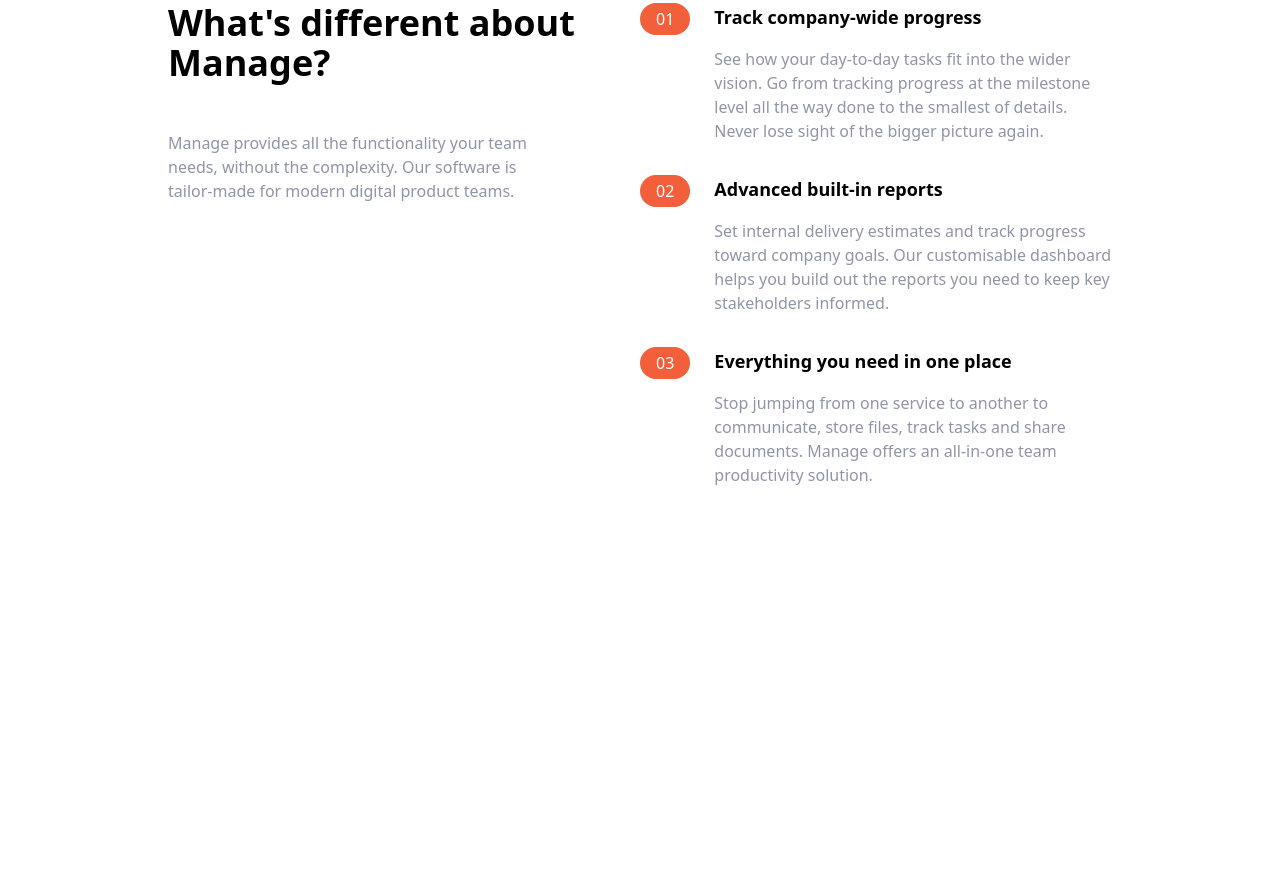
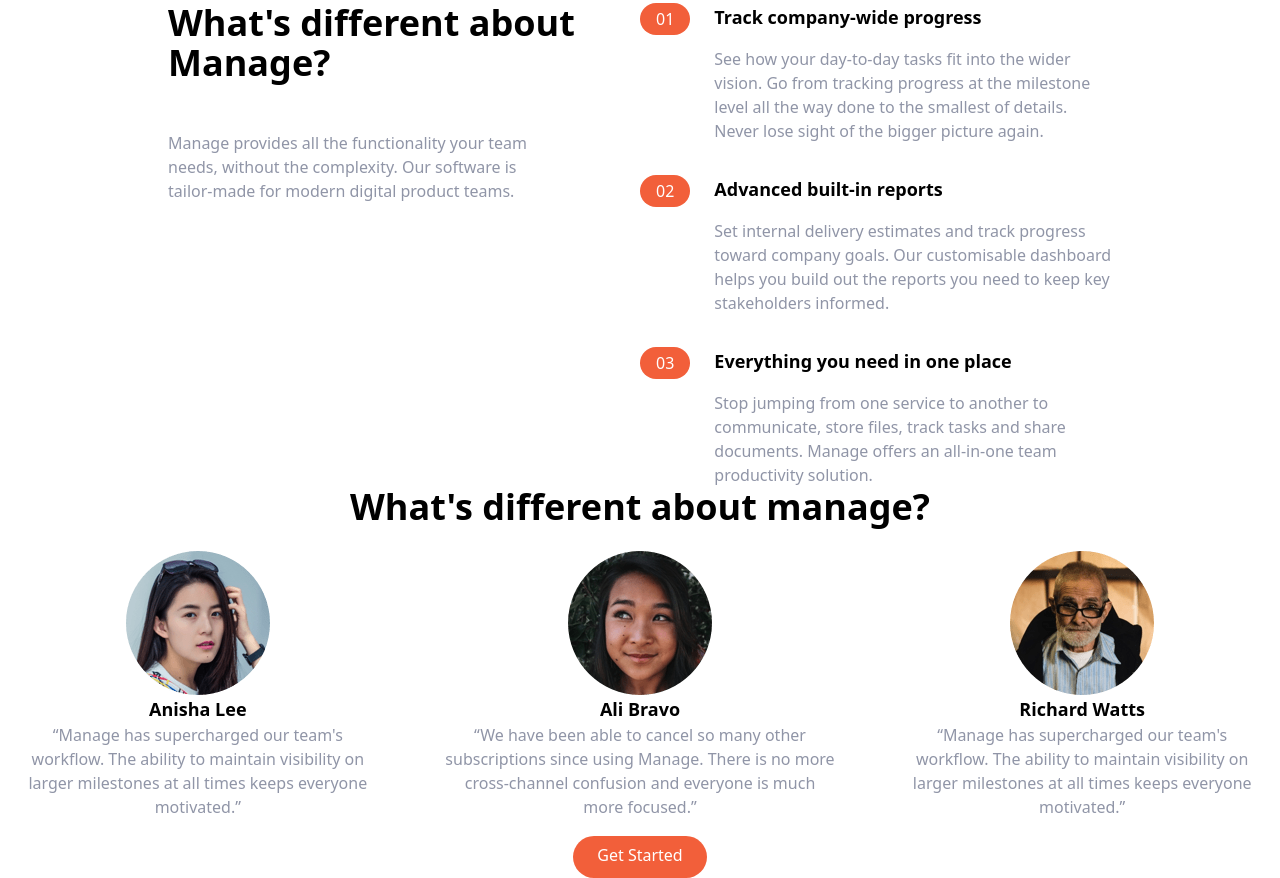
Before and after one commit to shubhamthakur463/TailwindCSS-Simple-Landing-Page, a website: page index.html in a window 1280 px wide. Shown: the part 653-1531 px from the top of the page. Before the commit the page ends 1140 px from the top, so only its background shows below. Drawn offline with Linux system fonts and the light colour scheme.

Commit message:
Added Testimonials section in index.html

```diff
--- a/index.html
+++ b/index.html
@@ -155,5 +155,58 @@
     </section>
 
 <!-- ------------------------------------******************------------------------------------- -->
+
+    <!-- TESTIMONIALS SECTION -->
+    <section id="testimonials">
+        <!-- Container to Heading & Testimonial blocks -->
+        <div class="max-w-6xl px-5 mx-auto mt-32 text-center">
+            <!-- Heading -->
+            <h2 class="text-4xl font-bold text-ceneter">
+                What's different about manage?
+            </h2>
+            <!-- Testimonials Container -->
+            <div class="flex flex-col mt-24 md:flex-row md:space-x-6">
+                <!-- Testimonial 1 -->
+                <div class="flex flex-col items-center p-6 space-y-6 rounded-lg bg-veryLightGray md:w-1/3">
+                    <img class="w-16 -mt-14" src="img/avatar-anisha.png" alt="">
+                    <h5 class="text-lg font-bold">Anisha Lee</h5>
+                    <p class="text-sm text-darkGrayishBlue">
+                        “Manage has supercharged our team's workflow. The ability to
+                        maintain visibility on larger milestones at all times keeps
+                        everyone motivated.”
+                    </p>
+                </div>
+                <!-- Testimonial 2 -->
+                <div class="hidden flex-col items-center p-6 space-y-6 rounded-lg bg-veryLightGray md:flex md:w-1/3">
+                    <img class="w-16 -mt-14" src="img/avatar-ali.png" alt="">
+                    <h5 class="text-lg font-bold">Ali Bravo</h5>
+                    <p class="text-sm text-darkGrayishBlue">
+                        “We have been able to cancel so many other subscriptions since
+                        using Manage. There is no more cross-channel confusion and
+                        everyone is much more focused.”
+                    </p>
+                </div>
+                <!-- Testimonial 3 -->
+                <div class="hidden flex-col items-center p-6 space-y-6 rounded-lg bg-veryLightGray md:flex md:w-1/3">
+                    <img class="w-16 -mt-14" src="img/avatar-richard.png" alt="">
+                    <h5 class="text-lg font-bold">Richard Watts</h5>
+                    <p class="text-sm text-darkGrayishBlue">
+                        “Manage has supercharged our team's workflow. The ability to
+                        maintain visibility on larger milestones at all times keeps
+                        everyone motivated.”
+                    </p>
+                </div>
+            </div>
+            <!-- Button -->
+            <div class="my-16">
+                <a href="" class="p-3 px-6 pt-2 text-white bg-brightRed rounded-full baseline
+                hover:bg-brightRedLight">Get Started</a>
+            </div>
+        </div>
+    </section>
+
+<!-- ------------------------------------******************------------------------------------- -->
+
+
 </body>
 </html>
```
